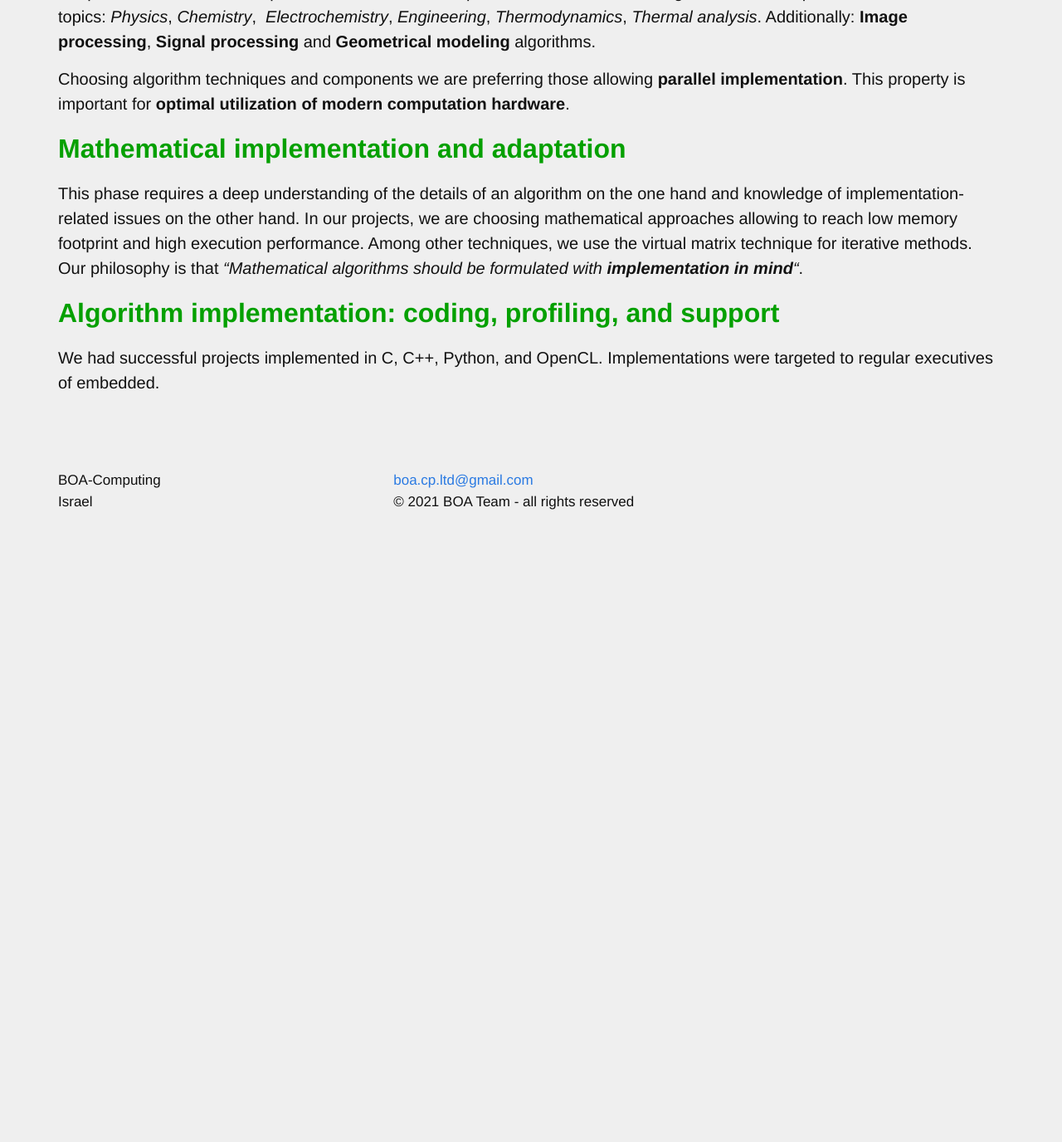
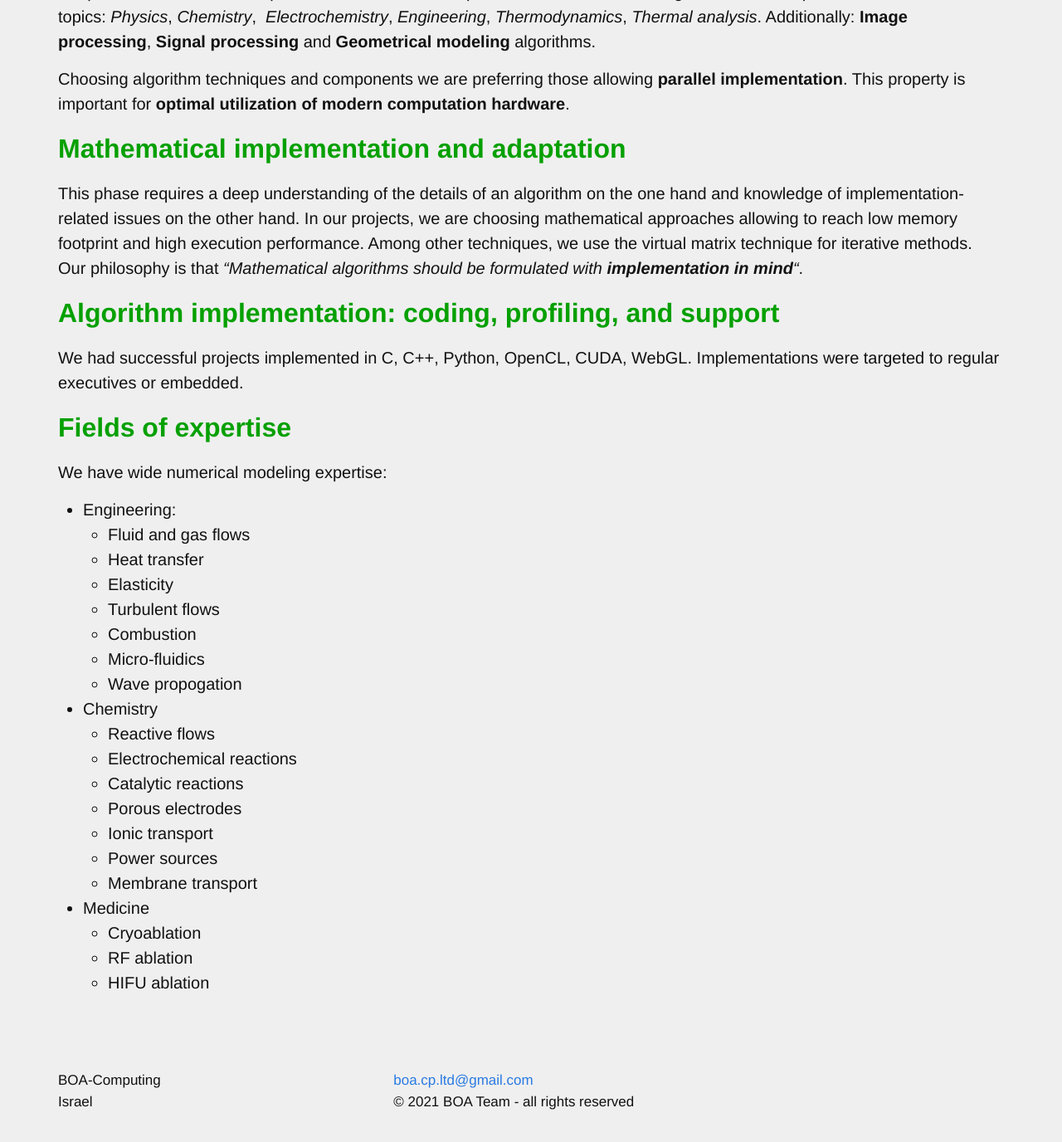
Before and after one commit to boa-cp/boa-cp.github.io, a Jekyll site: the page built from _posts/2021-05-19-Services.md, in a window 1280 px wide and 1400 px high, scrolled down 1045 px. Shown: the top 1376 px of the window at 83% size. Built offline with Jekyll 4.4.1, drawn with Linux system fonts in a browser that asks for light colours; before the commit the page ends 1722 px from its top, so only the background shows below that.

Commit message:
Services updates

```diff
--- a/_posts/2021-05-19-Services.md
+++ b/_posts/2021-05-19-Services.md
@@ -38,5 +38,30 @@
 
 ## Algorithm implementation: coding, profiling, and support
 
-We had successful projects implemented in C, C++, Python, and OpenCL.
-Implementations were targeted to regular executives of embedded.
+We had successful projects implemented in C, C++, Python, OpenCL, CUDA, WebGL.
+Implementations were targeted to regular executives or embedded.
+
+## Fields of expertise
+
+We have wide numerical modeling expertise:
+
++ Engineering:
+  - Fluid and gas flows
+  - Heat transfer
+  - Elasticity
+  - Turbulent flows
+  - Combustion
+  - Micro-fluidics
+  - Wave propogation
++ Chemistry
+  - Reactive flows
+  - Electrochemical reactions
+  - Catalytic reactions
+  - Porous electrodes
+  - Ionic transport
+  - Power sources
+  - Membrane transport
++ Medicine
+  - Cryoablation
+  - RF ablation
+  - HIFU ablation
```
